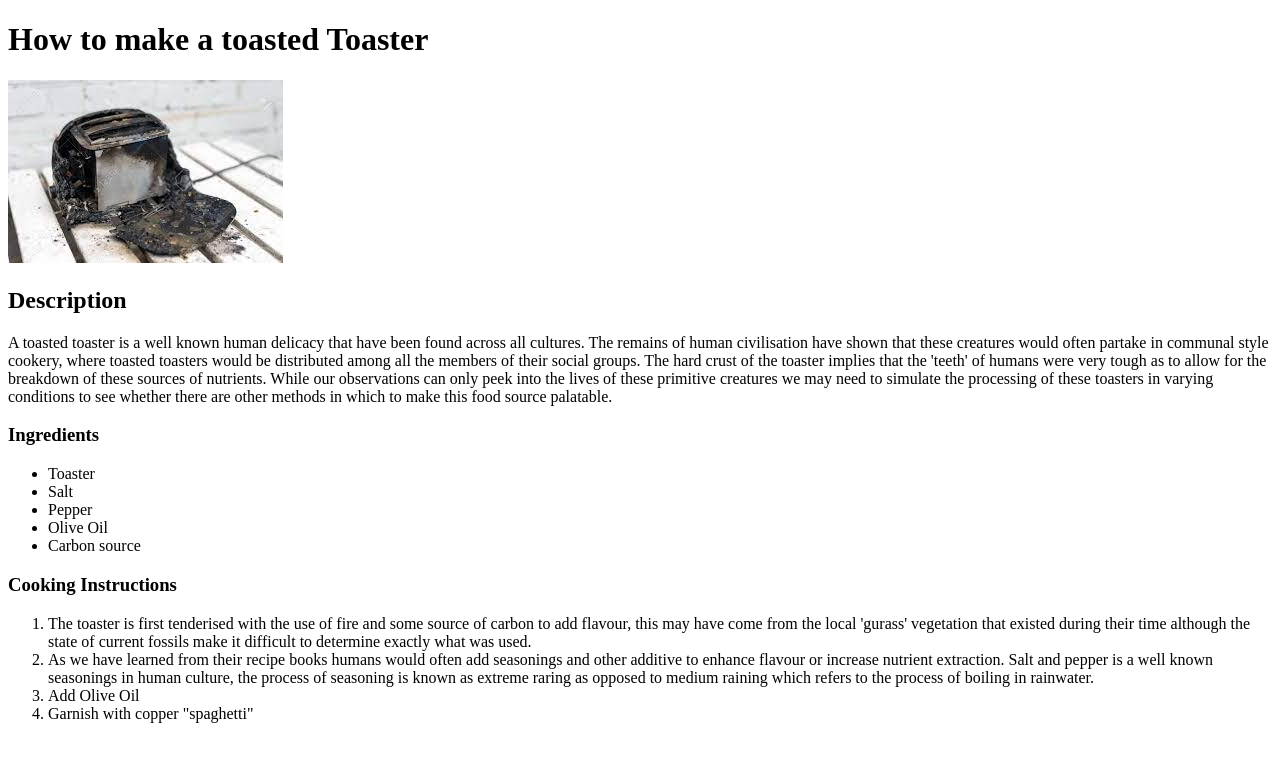
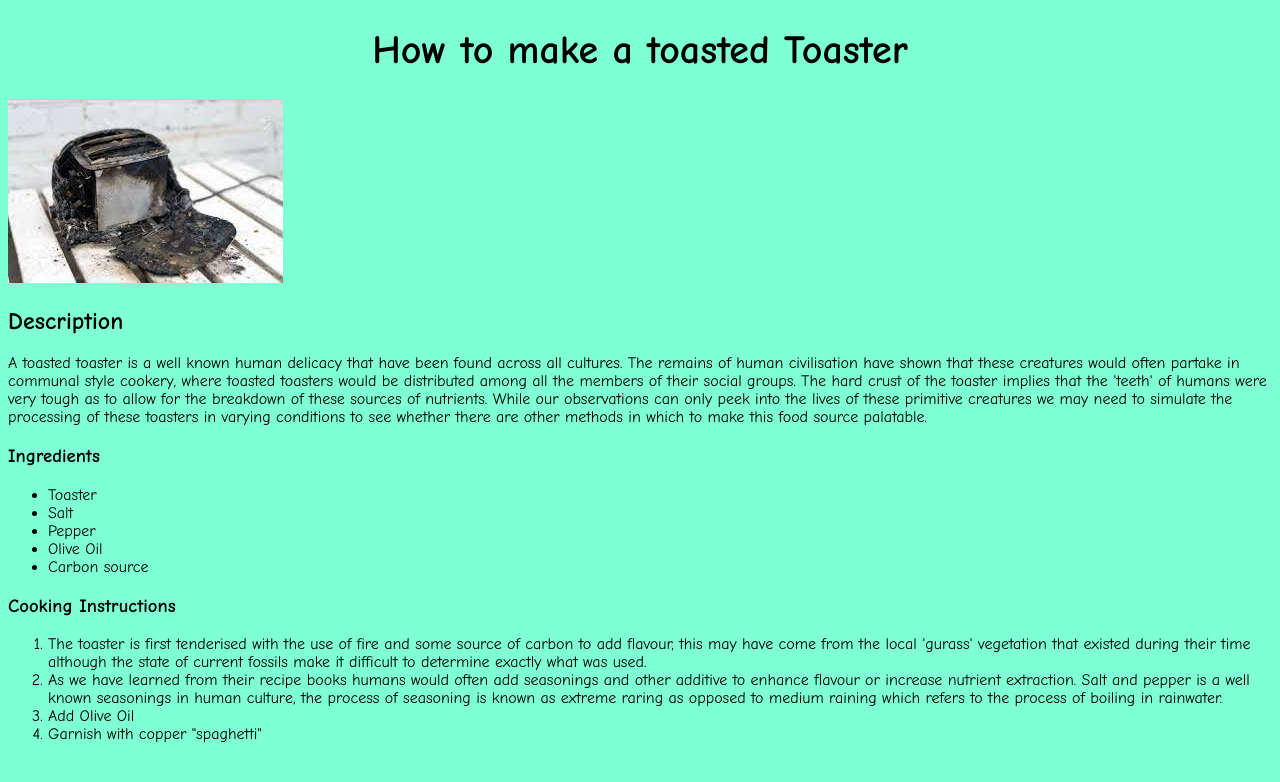
Before and after one commit to DipRRai/odin-recipes, a plain HTML site: page recipes/toasted-toaster.html in a window 1280 px wide. Drawn offline with Linux system fonts and the light colour scheme.

Commit message:
CSS added with Background Coloring and Font formatting
Signed-off-by: Dip <24651666+superderped@users.noreply.github.com>

```diff
--- /dev/null
+++ b/css/styles.css
@@ -0,0 +1,8 @@
+* {
+    background-color: aquamarine;
+    font-family: "Comic Sans MS", "Comic Sans", cursive;
+}
+h1 {
+    text-align: center;
+    font-size: 40px;
+}
--- a/recipes/toasted-toaster.html
+++ b/recipes/toasted-toaster.html
@@ -4,7 +4,8 @@
     <meta charset="UTF-8">
     <meta http-equiv="X-UA-Compatible" content="IE=edge">
     <meta name="viewport" content="width=device-width, initial-scale=1.0">
-    <title>Document</title>
+    <link rel="stylesheet" href="../css/styles.css">
+    <title>Toasted Toaster</title>
 </head>
 <body>
     <h1>How to make a toasted Toaster</h1>
```
Also changed, not shown: index.html (+2 -1 lines).
